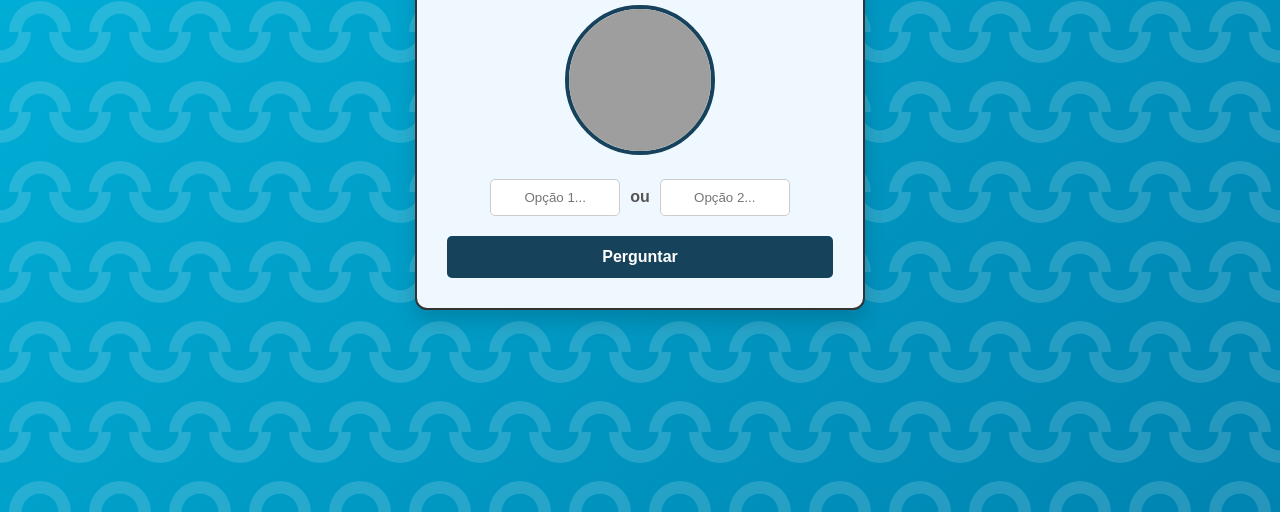
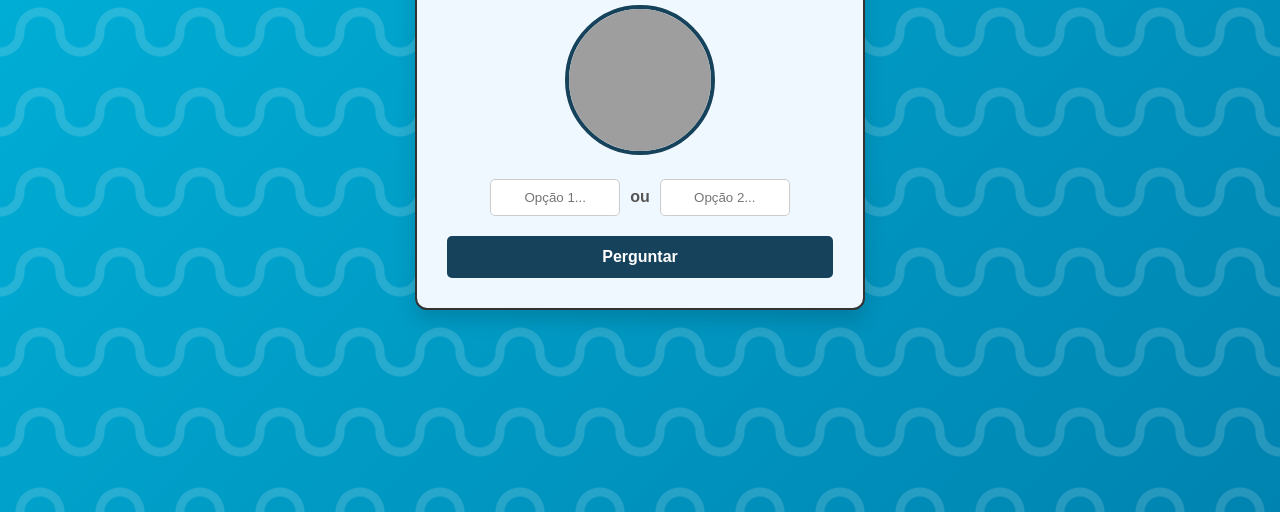
Before and after one commit to Boynic3/Desafios-CJR-PS, a plain HTML site: page Pergunte à foca/index.html in a window 1280 px wide. Shown: the part 288-800 px from the top of the page. Drawn offline with Linux system fonts and the light colour scheme; grey boxes are pictures that could not be loaded.

Commit message:
Melhoria do background do site

```diff
--- a/Pergunte à foca/style2.css
+++ b/Pergunte à foca/style2.css
@@ -16,19 +16,17 @@ body {
   background-image:
     radial-gradient(
       circle at 50% 100%,
-      transparent 20%,
-      rgba(255, 255, 255, 0.15) 21%,
-      rgba(255, 255, 255, 0.15) 34%,
-      transparent 35%,
-      transparent
+      transparent 15px,
+      rgba(255, 255, 255, 0.15) 16px,
+      rgba(255, 255, 255, 0.15) 24px,
+      transparent 25px
     ),
     radial-gradient(
       circle at 50% 0%,
-      transparent 20%,
-      rgba(255, 255, 255, 0.15) 21%,
-      rgba(255, 255, 255, 0.15) 34%,
-      transparent 35%,
-      transparent
+      transparent 15px,
+      rgba(255, 255, 255, 0.15) 16px,
+      rgba(255, 255, 255, 0.15) 24px,
+      transparent 25px
     ),
     linear-gradient(135deg, #00b4db 0%, #0083b0 100%);
 
@@ -39,7 +37,7 @@ body {
 
   background-position:
     0 0,
-    -40px 0,
+    40px 0,
     0 0;
 }
 
```
Also changed, not shown: Página de apresentação/matheus.html (+1 -2 lines).
